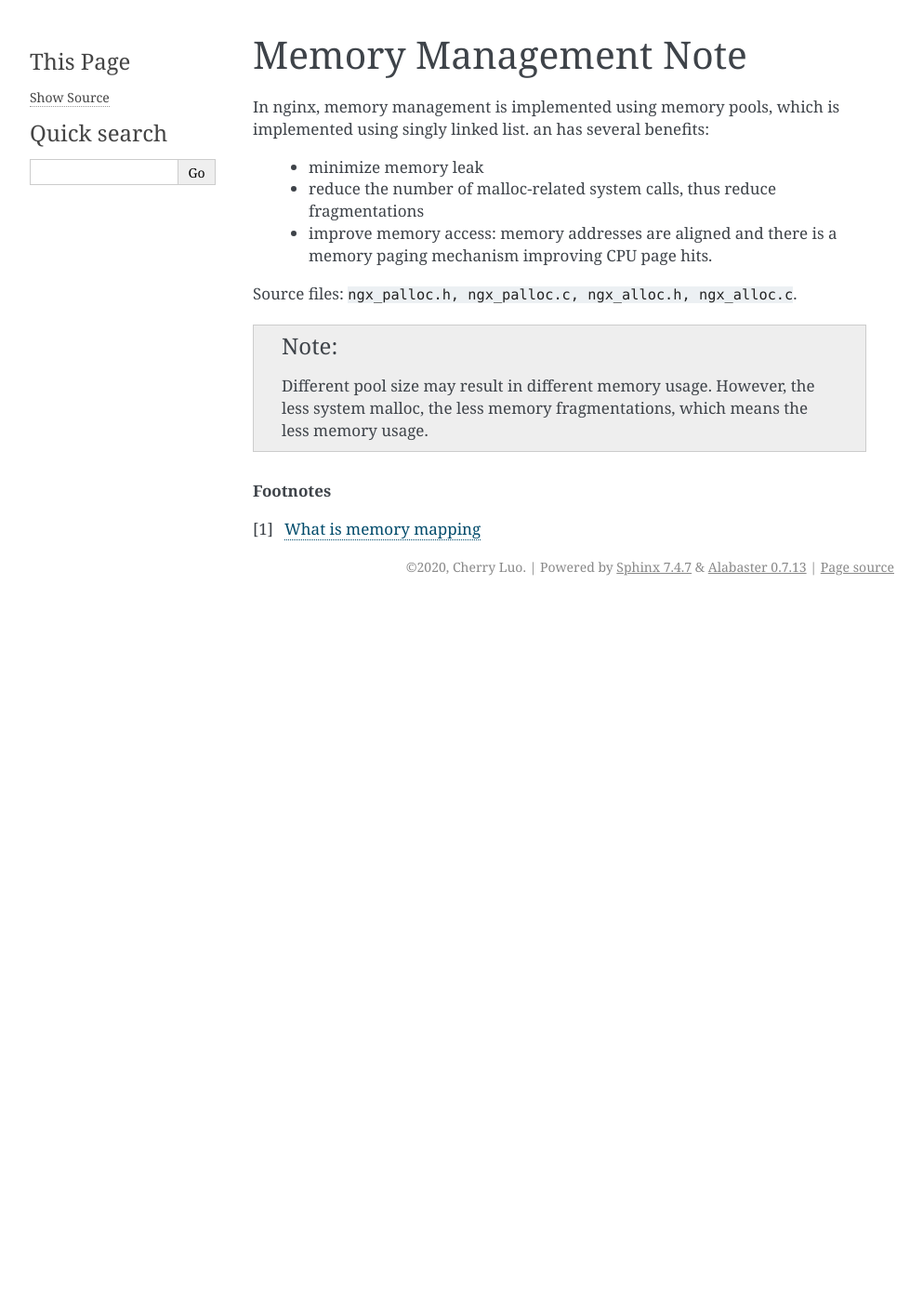
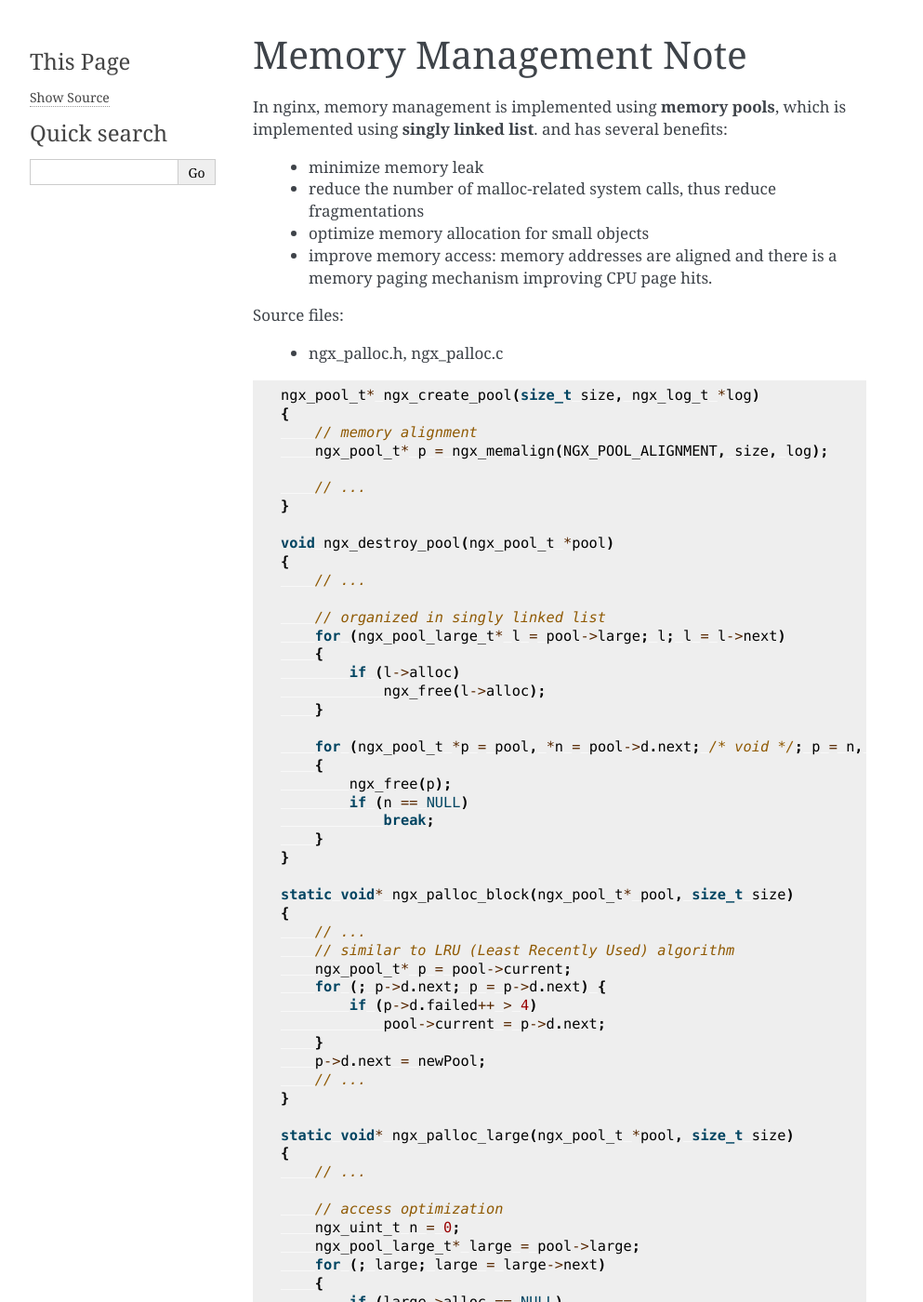
Before and after one commit to cuiyongbo/InsideNginx, a Sphinx documentation site: the page built from docs/source/ngx_memory_management_note.rst, in a window 1280 px wide and 1400 px high. Shown: the whole window at 93% size, without its empty margins (148-1141 px from the left). Built offline with Sphinx 7.4.7, drawn with Linux system fonts in a browser that asks for light colours; some of the changed text lies outside the part shown.

Commit message:
finished reviewing memory pool

```diff
--- a/docs/source/ngx_memory_management_note.rst
+++ b/docs/source/ngx_memory_management_note.rst
@@ -2,15 +2,87 @@
 Memory Management Note
 **********************
 
-In nginx, memory management is implemented using memory pools, which is implemented using
-singly linked list. an has several benefits:
+In nginx, memory management is implemented using **memory pools**, which is implemented using
+**singly linked list**. and has several benefits:
 
     - minimize memory leak
     - reduce the number of malloc-related system calls, thus reduce fragmentations
+    - optimize memory allocation for small objects
     - improve memory access: memory addresses are aligned and there is a memory paging
       mechanism improving CPU page hits.
 
-Source files: ``ngx_palloc.h, ngx_palloc.c, ngx_alloc.h, ngx_alloc.c``.
+Source files:
+
+    - ngx_palloc.h, ngx_palloc.c
+
+.. code-block:: c
+
+    ngx_pool_t* ngx_create_pool(size_t size, ngx_log_t *log)
+    {
+        // memory alignment
+        ngx_pool_t* p = ngx_memalign(NGX_POOL_ALIGNMENT, size, log);
+
+        // ...
+    }
+
+    void ngx_destroy_pool(ngx_pool_t *pool)
+    {
+        // ...
+
+        // organized in singly linked list
+        for (ngx_pool_large_t* l = pool->large; l; l = l->next)
+        {
+            if (l->alloc)
+                ngx_free(l->alloc);
+        }
+
+        for (ngx_pool_t *p = pool, *n = pool->d.next; /* void */; p = n, n = n->d.next)
+        {
+            ngx_free(p);
+            if (n == NULL)
+                break;
+        }
+    }
+
+    static void* ngx_palloc_block(ngx_pool_t* pool, size_t size)
+    {
+        // ...
+        // similar to LRU (Least Recently Used) algorithm
+        ngx_pool_t* p = pool->current;
+        for (; p->d.next; p = p->d.next) {
+            if (p->d.failed++ > 4)
+                pool->current = p->d.next;
+        }
+        p->d.next = newPool;
+        // ...
+    }
+
+    static void* ngx_palloc_large(ngx_pool_t *pool, size_t size)
+    {
+        // ...
+
+        // access optimization
+        ngx_uint_t n = 0;
+        ngx_pool_large_t* large = pool->large;
+        for (; large; large = large->next)
+        {
+            if (large->alloc == NULL)
+            {
+                large->alloc = newBlock;
+                return newBlock;
+            }
+
+            if (n++ > 3)
+                break;
+        }
+
+        large = ngx_palloc_small(pool, sizeof(ngx_pool_large_t), 1);
+        large->alloc = newBlock;
+        large->next = pool->large;
+        pool->large = large;
+        return newBlock;
+    }
+
 
 .. note::
 
--- a/docs/source/todo.rst
+++ b/docs/source/todo.rst
@@ -7,10 +7,10 @@
 TODOs
 =====
 
-#. Review memory pool
-
+#. Review Data Structure: array, linked list (2020-01-15 11:30)
 
 Completed
 =========
 
+#. Review memory pool (2020-01-14 -- 2020-01-15 11:23)
 #. Add documentation backbone (2020-01-14 16:20)
```
Also changed, not shown: 2 other files.
